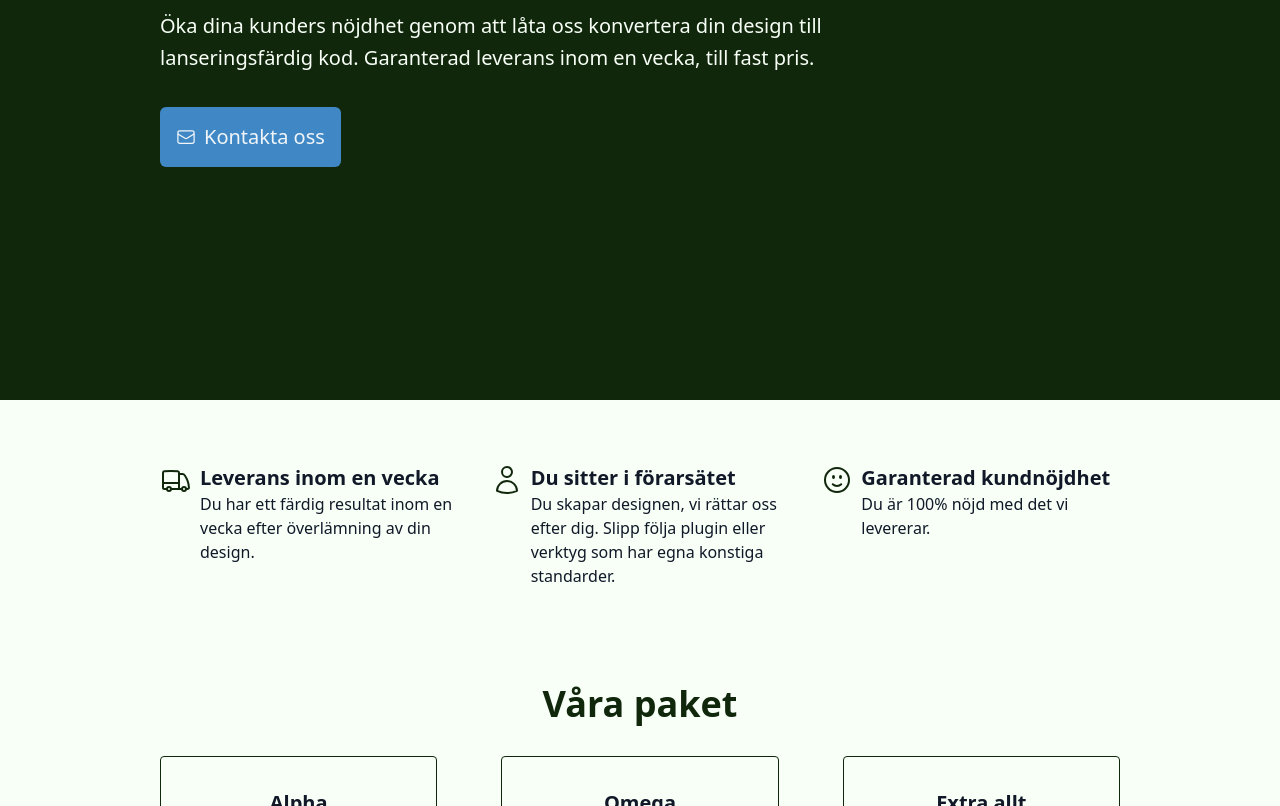
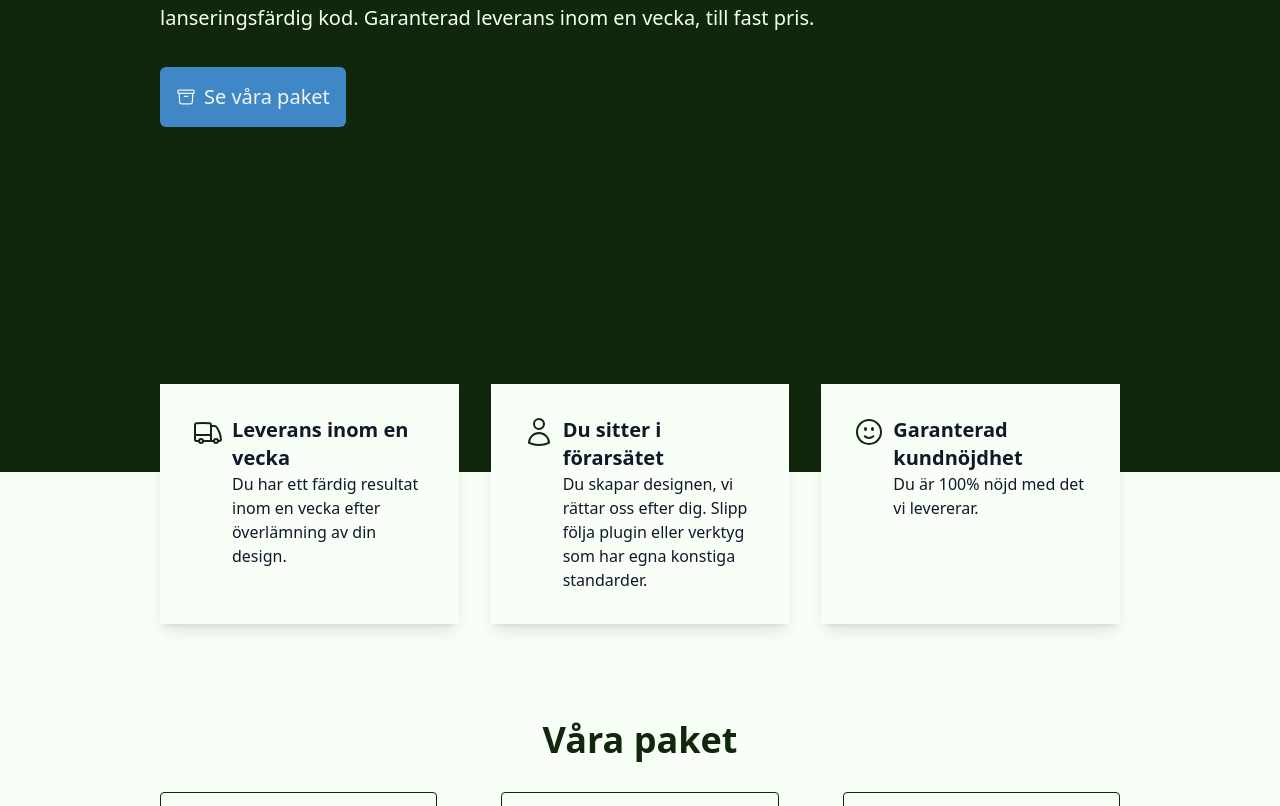
Before and after one commit to gish/kodjobb.se, a website built with Parcel: page src/index.html in a window 1280 px wide. Shown: the part 320-1126 px from the top of the page. Built offline with nearby package versions, Linux system fonts and the light colour scheme.

Commit message:
feat: emphasize usps

```diff
--- a/src/index.html
+++ b/src/index.html
@@ -1,5 +1,5 @@
 <!DOCTYPE html>
-<html lang="sv">
+<html lang="sv" class="scroll-smooth">
   <head>
     <meta property="og:title" content="Design till kod" />
     <meta
@@ -17,18 +17,18 @@
   <body class="bg-primary text-gray-900 dark:bg-gray-600 dark:text-gray-300">
     <div class="bg-secondary">
       <div
-        class="container mx-auto flex h-[90vh] max-w-5xl flex-col justify-center bg-secondary px-8 py-8 text-primary"
+        class="container mx-auto flex h-[80vh] max-w-5xl flex-col justify-center bg-secondary px-8 py-8 text-primary"
       >
         <h1 class="text-md">Design till kod</h1>
         <h2 class="text-4xl font-bold">Snabba upp lansering av webbsidor</h2>
         <p class="mt-8 max-w-2xl text-xl leading-relaxed">
-          Öka dina kunders nöjdhet genom att låta oss konvertera din design till
+          Gör dina kunder nöjdare genom att låta oss konvertera din design till
           lanseringsfärdig kod. Garanterad leverans inom en vecka, till fast
           pris.
         </p>
         <div class="mt-8 space-x-4">
           <a
-            href="mailto:erik@cheerfulcoders.se"
+            href="#packages"
             class="inline-flex rounded-md bg-accent p-4 text-xl text-slate-100 ring-accent transition focus:ring"
           >
             <svg
@@ -42,17 +42,21 @@
               <path
                 stroke-linecap="round"
                 stroke-linejoin="round"
-                d="M21.75 6.75v10.5a2.25 2.25 0 01-2.25 2.25h-15a2.25 2.25 0 01-2.25-2.25V6.75m19.5 0A2.25 2.25 0 0019.5 4.5h-15a2.25 2.25 0 00-2.25 2.25m19.5 0v.243a2.25 2.25 0 01-1.07 1.916l-7.5 4.615a2.25 2.25 0 01-2.36 0L3.32 8.91a2.25 2.25 0 01-1.07-1.916V6.75"
+                d="M20.25 7.5l-.625 10.632a2.25 2.25 0 01-2.247 2.118H6.622a2.25 2.25 0 01-2.247-2.118L3.75 7.5M10 11.25h4M3.375 7.5h17.25c.621 0 1.125-.504 1.125-1.125v-1.5c0-.621-.504-1.125-1.125-1.125H3.375c-.621 0-1.125.504-1.125 1.125v1.5c0 .621.504 1.125 1.125 1.125z"
               />
             </svg>
-            Kontakta oss</a
+
+            Se våra paket</a
           >
         </div>
       </div>
     </div>
+    <div
+      class="bg-gradient-to-b from-secondary from-50% via-primary to-50% dark:to-gray-600"
+    >
       <div class="container mx-auto max-w-5xl px-4 pt-16 md:px-8">
         <div class="grid grid-cols-1 gap-8 md:grid-cols-3">
-        <div class="flex">
+          <div class="flex bg-primary p-8 shadow-lg dark:bg-gray-600">
             <svg
               xmlns="http://www.w3.org/2000/svg"
               fill="none"
@@ -71,12 +75,12 @@
             <div class="ml-2">
               <p class="text-xl font-bold">Leverans inom en vecka</p>
               <p class="text-base">
-              Du har ett färdig resultat inom en vecka efter överlämning av din
-              design.
+                Du har ett färdig resultat inom en vecka efter överlämning av
+                din design.
               </p>
             </div>
           </div>
-        <div class="flex">
+          <div class="flex bg-primary p-8 shadow-lg dark:bg-gray-600">
             <svg
               xmlns="http://www.w3.org/2000/svg"
               fill="none"
@@ -99,7 +103,7 @@
               </p>
             </div>
           </div>
-        <div class="flex">
+          <div class="flex bg-primary p-8 shadow-lg dark:bg-gray-600">
             <svg
               xmlns="http://www.w3.org/2000/svg"
               fill="none"
@@ -122,18 +126,23 @@
           </div>
         </div>
       </div>
+    </div>
     <div class="container mx-auto max-w-5xl px-4 pt-24 md:px-8">
+      <a name="packages">
         <h2
           class="text-center text-4xl font-bold text-secondary dark:text-gray-300"
         >
           Våra paket
-      </h2>
+        </h2></a
+      >
 
       <div class="mt-8 w-full md:flex md:justify-between md:gap-x-16">
         <div
-          class="flex flex-col rounded border border-secondary p-8 md:mt-0 md:w-1/3"
+          class="flex flex-col rounded border border-secondary via-primary p-8 dark:to-gray-600 md:mt-0 md:w-1/3"
         >
-          <h3 class="text-center text-xl font-bold ring-gray-300">Alpha</h3>
+          <h3 class="w-100% text-center text-xl font-bold text-secondary">
+            Alpha
+          </h3>
           <p class="mt-4">
             För dig som vill ha en prototyp eller sidmallar med statiskt
             innehåll.
```
Lines whose indentation alone changed are shown as unchanged.
